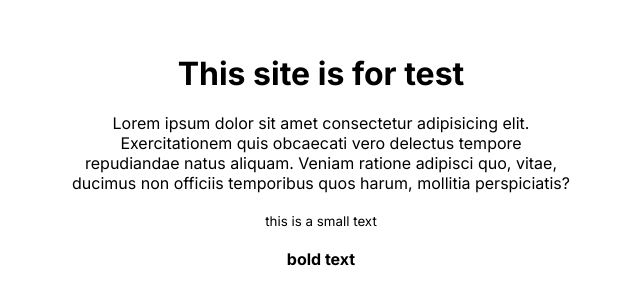
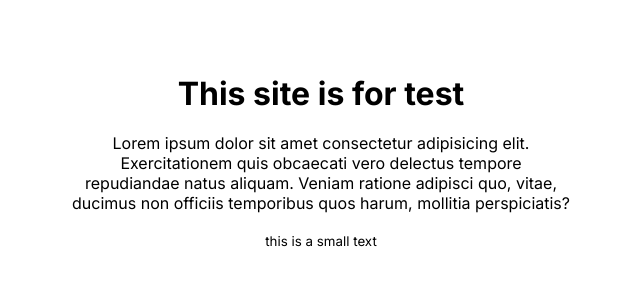
Before and after one commit to alinasiri8102/test, a plain HTML site: page index.html in a window 1280 px wide. Shown: the part 239-544 px from the top of the page, without its empty margins (319-959 px from the left). Drawn offline with Linux system fonts and the light colour scheme.

Commit message:
remove bold text

```diff
--- a/index.html
+++ b/index.html
@@ -21,7 +21,6 @@
         quo, vitae, ducimus non officiis temporibus quos harum, mollitia perspiciatis?
       </p>
       <small>this is a small text</small>
-      <strong>bold text</strong>
     </div>
   </body>
 </html>
```
